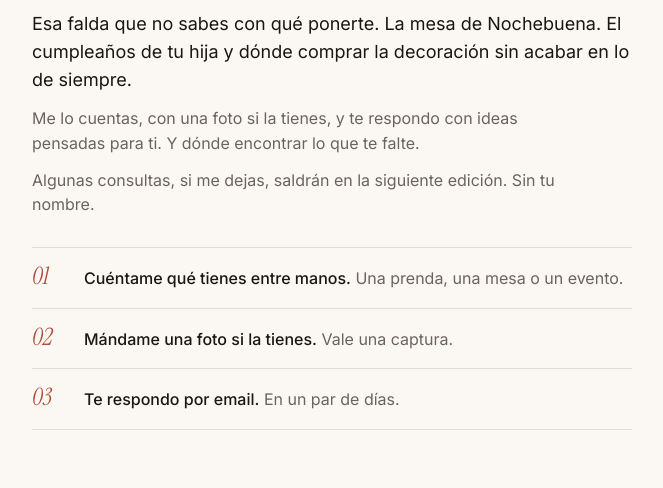
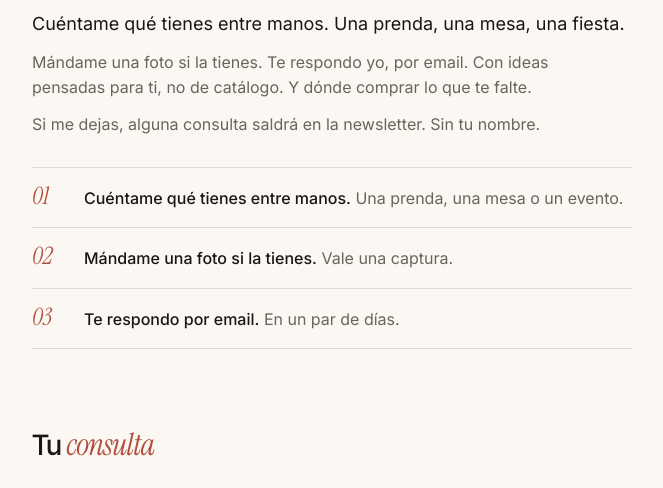
Before and after one commit to carmenalonsomarques-collab/Lalistaslow, a plain HTML site: page consultorio.html in a window 1280 px wide. Shown: the part 294-782 px from the top of the page, without its empty margins (308-971 px from the left). Drawn offline with Linux system fonts and the light colour scheme.

Commit message:
Consultorio: nuevo texto de entrada
Co-Authored-By: Claude Opus 5.5 <noreply@anthropic.com>

```diff
--- a/consultorio.html
+++ b/consultorio.html
@@ -132,9 +132,9 @@
     <section class="hero">
       <span class="eyebrow">De la newsletter</span>
       <h1>Pregúntame. Te respondo <em>yo</em>.</h1>
-      <p class="lead">Esa falda que no sabes con qué ponerte. La mesa de Nochebuena. El cumpleaños de tu hija y dónde comprar la decoración sin acabar en lo de siempre.</p>
-      <p class="lead">Me lo cuentas, con una foto si la tienes, y te respondo con ideas pensadas para ti. Y dónde encontrar lo que te falte.</p>
-      <p class="lead">Algunas consultas, si me dejas, saldrán en la siguiente edición. Sin tu nombre.</p>
+      <p class="lead">Cuéntame qué tienes entre manos. Una prenda, una mesa, una fiesta.</p>
+      <p class="lead">Mándame una foto si la tienes. Te respondo yo, por email. Con ideas pensadas para ti, no de catálogo. Y dónde comprar lo que te falte.</p>
+      <p class="lead">Si me dejas, alguna consulta saldrá en la newsletter. Sin tu nombre.</p>
 
       <ol class="steps" style="margin-top:30px">
         <li><span class="n">01</span><div><b>Cuéntame qué tienes entre manos.</b> <span>Una prenda, una mesa o un evento.</span></div></li>
```
